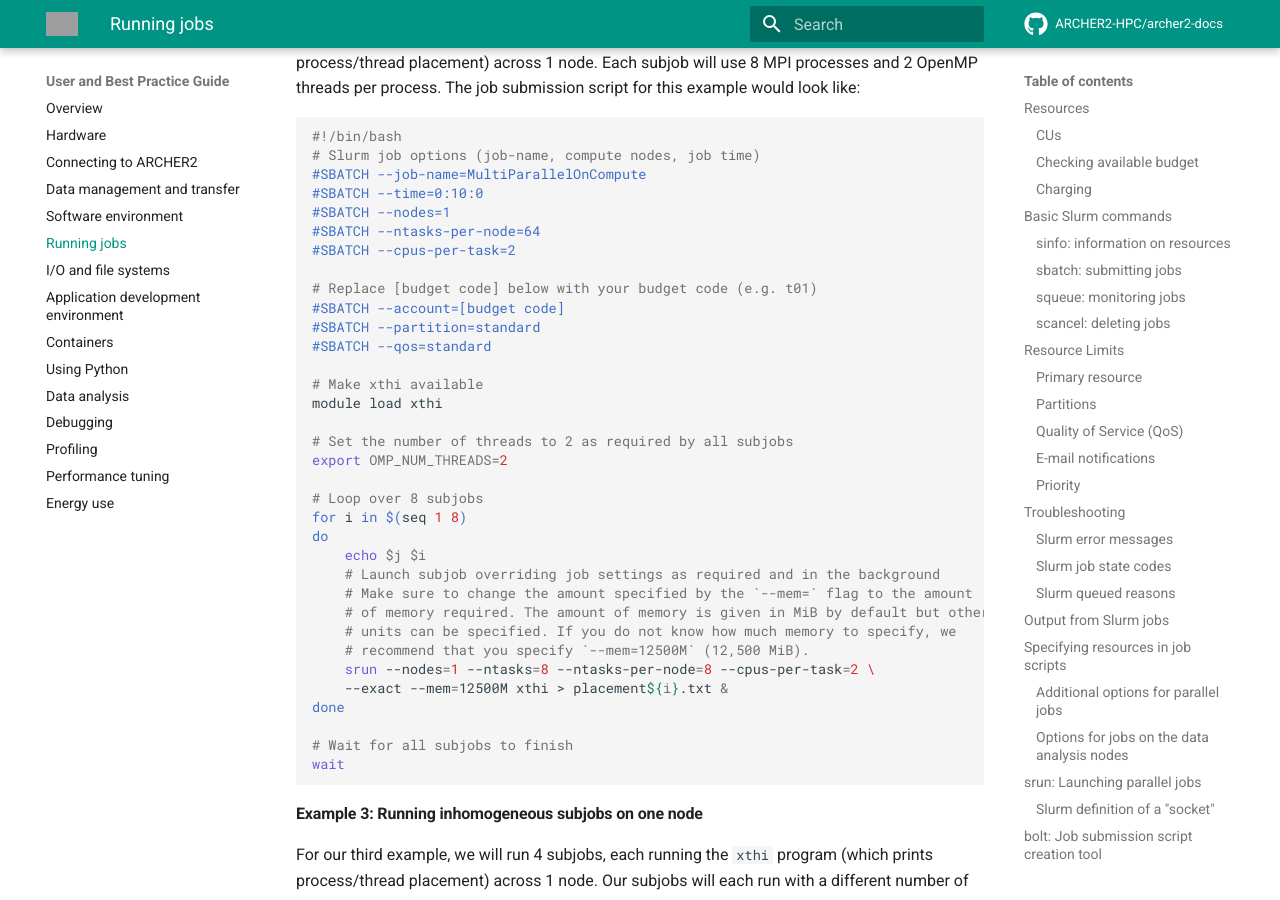
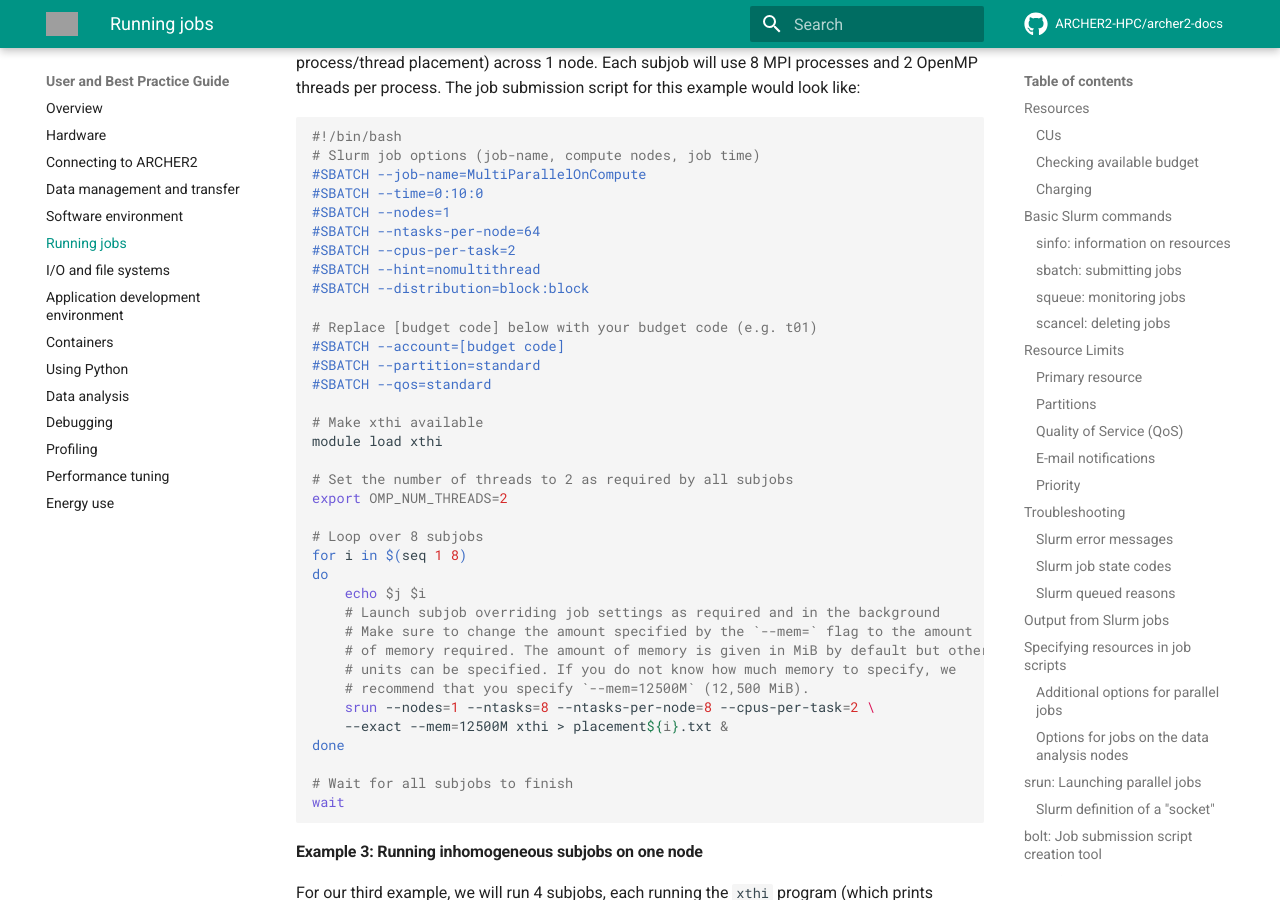
Before and after one commit to ARCHER2-HPC/archer2-docs, an MkDocs documentation site: the page built from docs/user-guide/scheduler.md, in a window 1280 px wide and 900 px high, scrolled down 26613 px. Built offline with MkDocs 1.6.1 and Material for MkDocs 9.7.7, drawn with Linux system fonts in a browser that asks for light colours; comment, search, counter and statistics services are not loaded; grey boxes are pictures that could not be loaded.

Commit message:
Prevent multithreading in next example script also

```diff
--- a/docs/user-guide/scheduler.md
+++ b/docs/user-guide/scheduler.md
@@ -1149,6 +1149,8 @@ this example would look like:
 #SBATCH --nodes=1
 #SBATCH --ntasks-per-node=64
 #SBATCH --cpus-per-task=2
+#SBATCH --hint=nomultithread
+#SBATCH --distribution=block:block
 
 # Replace [budget code] below with your budget code (e.g. t01)
 #SBATCH --account=[budget code]
```
